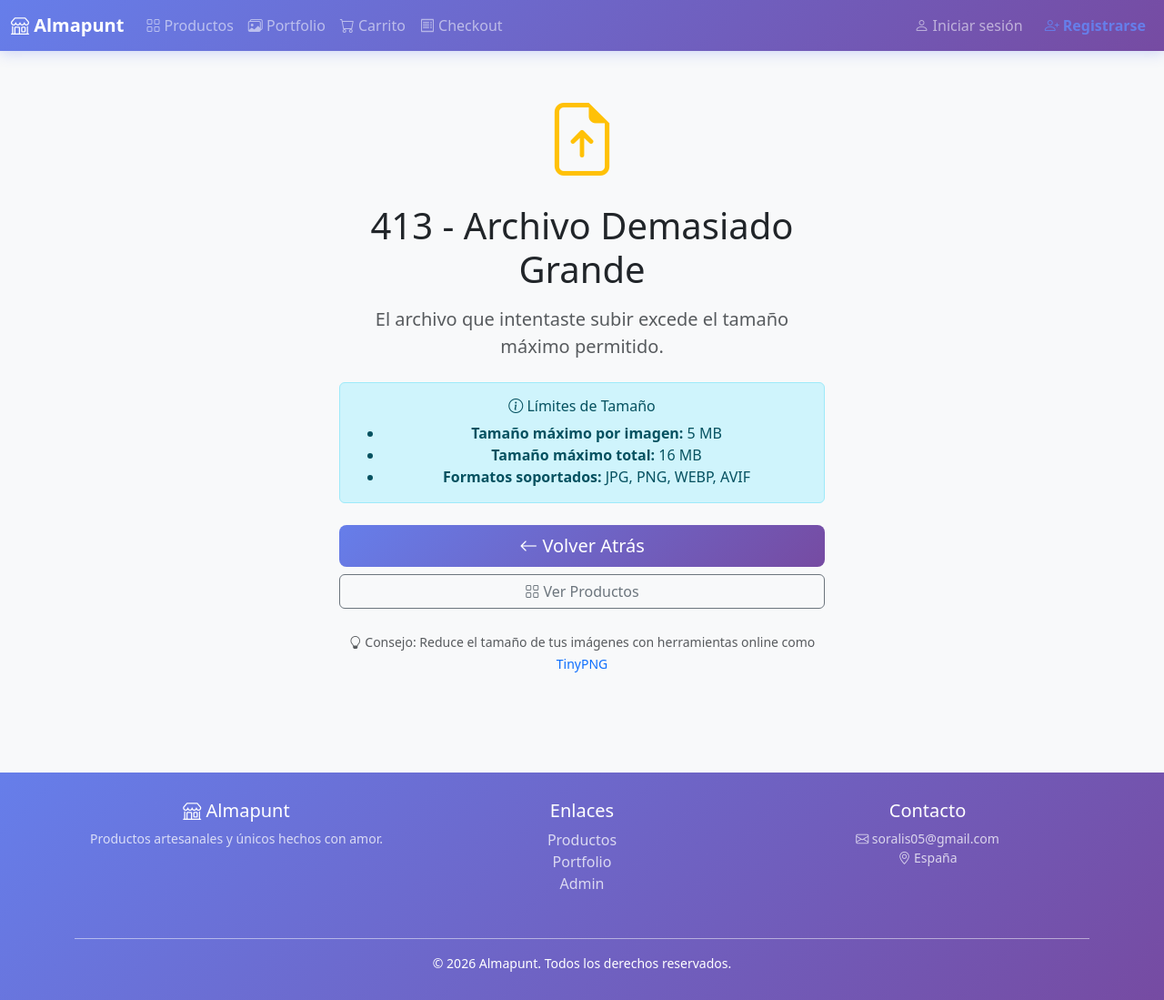
After one commit to soralis05-ai/carrito, a Flask app: template app/templates/errors/413.html in a window 1280 px wide. The commit adds this page. Shown: the whole page at 91% size. Run offline with Flask 3, Linux system fonts and the light colour scheme; the template is opened without the code that fills it, so the values that code supplies are empty.

Commit message:
Fix: Limite de 5 MB para subida de imagenes con validacion JS y servidor

```diff
--- a/app/__init__.py
+++ b/app/__init__.py
@@ -58,6 +58,12 @@ def create_app():
     def index():
         return render_template('coming_soon.html')
 
+    # Manejador de error 413 (archivo demasiado grande)
+    @app.errorhandler(413)
+    def handle_too_large(e):
+        flash('El archivo subido es demasiado grande. Tamaño máximo: 5 MB por imagen.', 'danger')
+        return render_template('errors/413.html'), 413
+
     # Importar modelos después de registrar blueprints
     with app.app_context():
         from app.models import User, Product, Category, PortfolioInfo, PortfolioItem
--- a/app/config.py
+++ b/app/config.py
@@ -10,6 +10,12 @@ class Config:
     DOMAIN = os.environ.get('DOMAIN', 'almapunt.es')
     LOGO_PATH = os.environ.get('LOGO_PATH', '/static/img/brand/logo.png')
 
+    # Límite de tamaño para subida de archivos (16 MB)
+    MAX_CONTENT_LENGTH = 16 * 1024 * 1024  # 16 MB máximo por request
+
+    # Tamaño máximo por imagen (5 MB)
+    MAX_IMAGE_SIZE = 5 * 1024 * 1024  # 5 MB por imagen
+
 class DevelopmentConfig(Config):
     DEBUG = True
 
--- /dev/null
+++ b/app/templates/errors/413.html
@@ -0,0 +1,47 @@
+{% extends 'base.html' %}
+
+{% block title %}413 - Archivo Demasiado Grande{% endblock %}
+
+{% block content %}
+<div class="container py-5">
+    <div class="row justify-content-center">
+        <div class="col-lg-6">
+            <div class="text-center">
+                <div class="display-1 text-warning mb-4">
+                    <i class="bi bi-file-earmark-arrow-up"></i>
+                </div>
+                <h1 class="mb-3">413 - Archivo Demasiado Grande</h1>
+                <p class="lead text-muted mb-4">
+                    El archivo que intentaste subir excede el tamaño máximo permitido.
+                </p>
+
+                <div class="alert alert-info mb-4">
+                    <h6 class="alert-heading"><i class="bi bi-info-circle"></i> Límites de Tamaño</h6>
+                    <ul class="mb-0">
+                        <li><strong>Tamaño máximo por imagen:</strong> 5 MB</li>
+                        <li><strong>Tamaño máximo total:</strong> 16 MB</li>
+                        <li><strong>Formatos soportados:</strong> JPG, PNG, WEBP, AVIF</li>
+                    </ul>
+                </div>
+
+                <div class="d-grid gap-2">
+                    <a href="javascript:history.back()" class="btn btn-primary btn-lg">
+                        <i class="bi bi-arrow-left"></i> Volver Atrás
+                    </a>
+                    <a href="{{ url_for('admin.list_products') }}" class="btn btn-outline-secondary">
+                        <i class="bi bi-grid"></i> Ver Productos
+                    </a>
+                </div>
+
+                <div class="mt-4">
+                    <small class="text-muted">
+                        <i class="bi bi-lightbulb"></i>
+                        Consejo: Reduce el tamaño de tus imágenes con herramientas online como
+                        <a href="https://tinypng.com/" target="_blank" class="text-decoration-none">TinyPNG</a>
+                    </small>
+                </div>
+            </div>
+        </div>
+    </div>
+</div>
+{% endblock %}
```
Also changed, not shown: app/blueprints/admin/routes.py (+9 -0 lines), app/blueprints/admin/templates/admin/upload_product.html (+11 -1 lines), app/utils/image_processor.py (+24 -0 lines).
